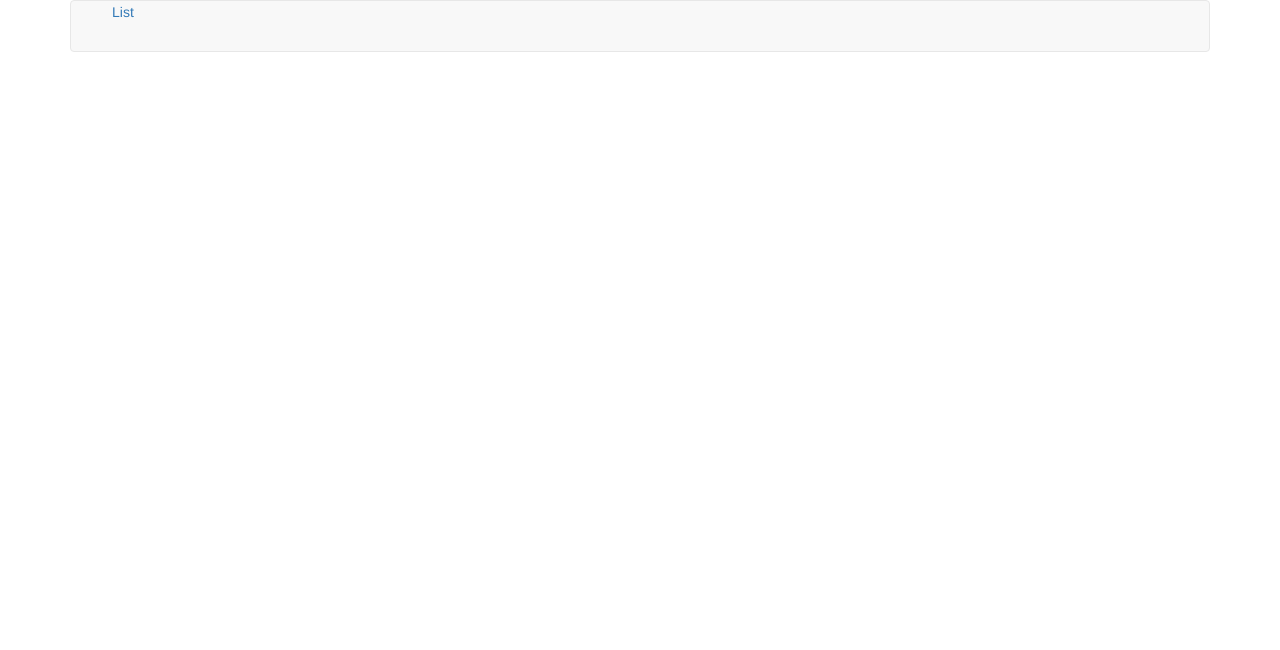
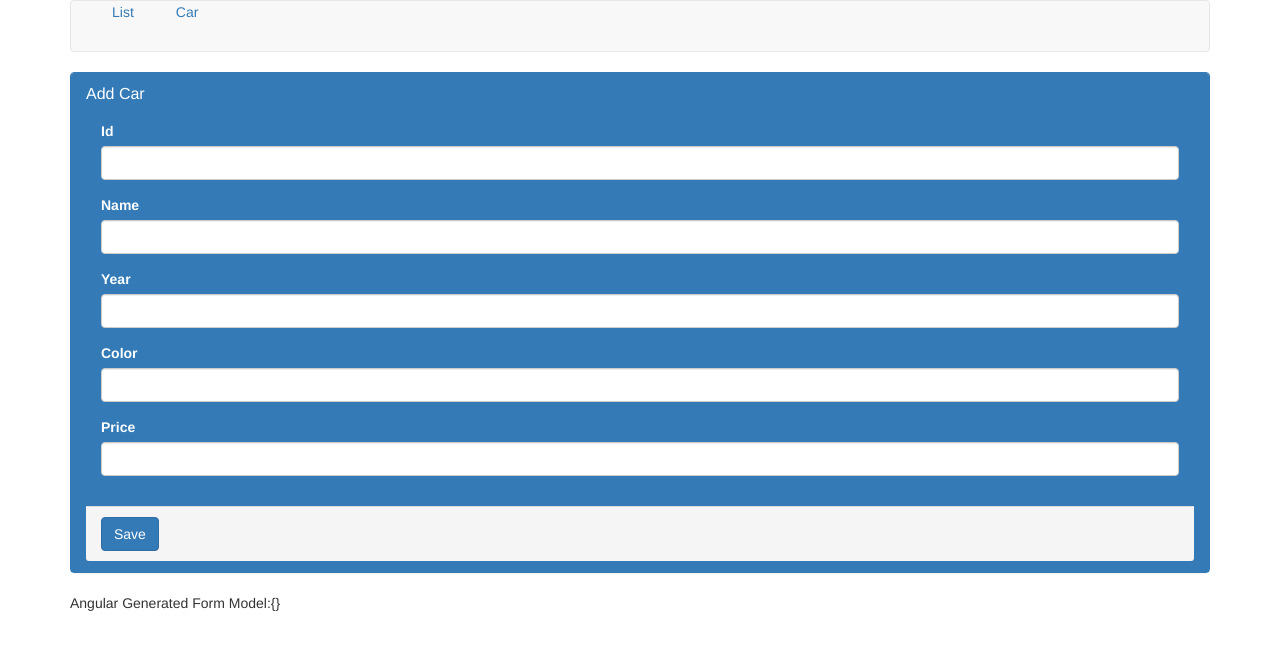
Before and after one commit to pravkrsah/car-dealership, an Angular app in the folder car-dealership-master/: page /addcar in a window 1280 px wide. Before the commit this address led to /. Shown: the top 650 px of the page. Built offline with nearby package versions, Linux system fonts and the light colour scheme.

Commit message:
"Commit_Fourth_AddingCar"

```diff
--- a/car-dealership-master/src/app/app-routing.module.ts
+++ b/car-dealership-master/src/app/app-routing.module.ts
@@ -1,11 +1,11 @@
 import { NgModule } from '@angular/core';
 import { Routes, RouterModule } from '@angular/router';
-import { CarComponent } from './car/car.component';
 import { ListCarsComponent } from './car/list-cars.component';
+import { AddcarComponent } from './car/addcar.component';
 
 const routes: Routes = [
   {path:'list', component: ListCarsComponent},
-  {path:'car', component: CarComponent},
+  {path:'addcar', component: AddcarComponent},
   {path:'', redirectTo:'/list',pathMatch:'full'}
 ];
 
--- a/car-dealership-master/src/app/app.component.html
+++ b/car-dealership-master/src/app/app.component.html
@@ -3,6 +3,9 @@
     <ul class="navbar navbar-nav">
         <a routerLinkActive="active" routerLink="list">List</a>
     </ul>
+    <ul class="navbar navbar-nav">
+        <a routerLinkActive="active" routerLink="addcar">Car</a>
+    </ul>
   </nav>
   <router-outlet></router-outlet>
 </div>
--- a/car-dealership-master/src/app/app.module.ts
+++ b/car-dealership-master/src/app/app.module.ts
@@ -9,11 +9,12 @@ import { CarComponent } from './car/car.component';
 import { AppRoutingModule } from './app-routing.module';
 import { ListCarsComponent } from './car/list-cars.component';
 import { CarService } from './car/car.service';
+import { AddcarComponent } from './car/addcar.component';
 
 // TODO: import any modules that will be used in the app
 
 @NgModule({
-  declarations: [AppComponent, CarComponent, ListCarsComponent],
+  declarations: [AppComponent, CarComponent, ListCarsComponent,AddcarComponent],
   imports: [BrowserModule, AppRoutingModule,ReactiveFormsModule, FormsModule],
   providers: [CarService],
   bootstrap: [AppComponent]
--- /dev/null
+++ b/car-dealership-master/src/app/car/addcar.component.html
@@ -0,0 +1,36 @@
+<form #carForm="ngForm" (ngSubmit)="SaveCar(carForm)">
+<div class="panel panel-primary">
+  <div class="panel-heading">
+    <div>
+        <span class="panel-title">Add Car</span>
+    </div>
+    <div class="panel-body">
+        <div class="form-group">
+            <label for="id">Id</label>
+            <input _id="id" name="id" [(ngModel)]="id" type="text" class="form-control">
+          </div>
+      <div class="form-group">
+        <label for="name">Name</label>
+        <input _id="name" name="name" [(ngModel)]="name" type="text" class="form-control">
+      </div>
+      <div class="form-group">
+          <label for="year">Year</label>
+          <input _id="year" name="year" [(ngModel)]="year" type="number" class="form-control">
+      </div>
+      <div class="form-group">
+          <label for="color">Color</label>
+          <input _id="color" name="color" [(ngModel)]="color" type="text" class="form-control">
+      </div>
+      <div class="form-group">
+          <label for="price">Price</label>
+          <input _id="price" name="price" [(ngModel)]="price" type="number" class="form-control">
+      </div>
+    </div>
+    <div class="panel-footer">
+      <button type="submit" class="btn btn-primary">Save</button>
+    </div>
+  </div>
+</div>
+</form>
+
+Angular Generated Form Model:{{carForm.value |json}}
--- /dev/null
+++ b/car-dealership-master/src/app/car/addcar.component.ts
@@ -0,0 +1,18 @@
+import { Component, OnInit } from '@angular/core';
+import { NgForm } from '@angular/forms';
+
+@Component({
+  selector: 'app-addcar',
+  templateUrl: './addcar.component.html',
+  styleUrls: ['./addcar.component.css']
+})
+export class AddcarComponent implements OnInit {
+
+  constructor() { }
+
+  ngOnInit() {
+  }
+  SaveCar(caForm: NgForm): void {
+    console.log(caForm.value);
+  }
+}
--- a/car-dealership-master/src/app/car/car.component.html
+++ b/car-dealership-master/src/app/car/car.component.html
@@ -2,7 +2,7 @@
  <div class="panel panel-primary">
   <div class="panel-heading">
     <div>
-      <span>Car Name:</span> {{car.name}}
+      <span class="panel-title">Car Name:</span> {{car.name}}
     </div>
     <div>
         <span>Model:</span> {{car.year}}
```
Also changed, not shown: car-dealership-master/src/app/car/addcar.component.css (added).
